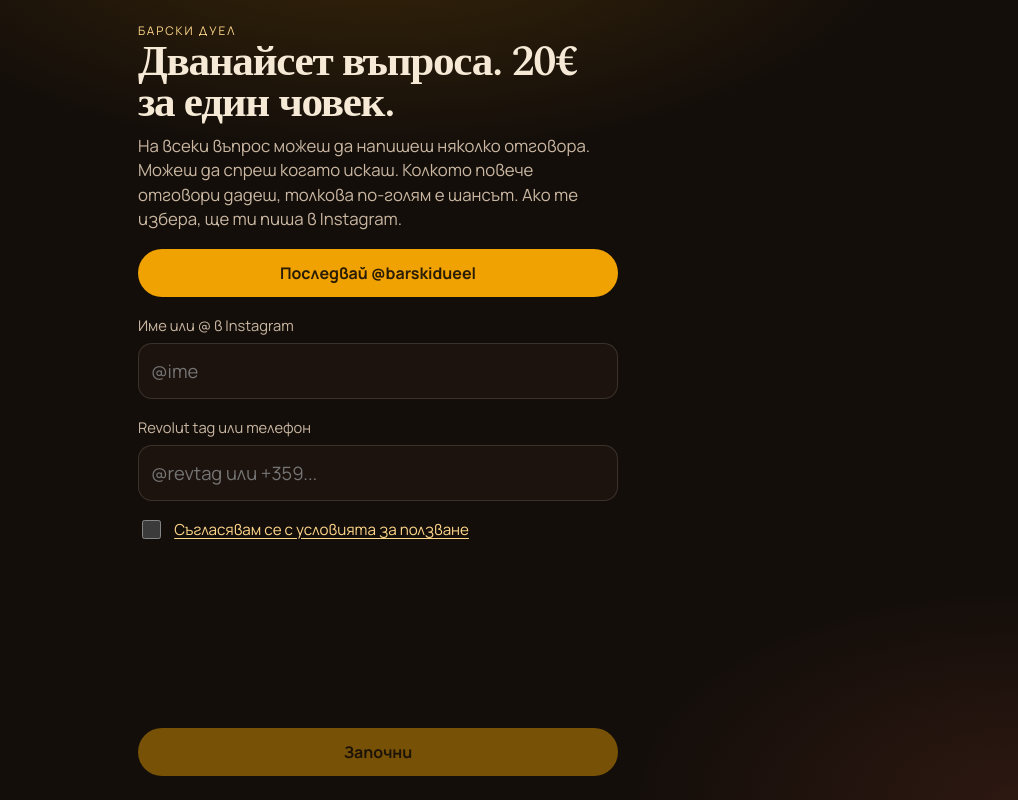
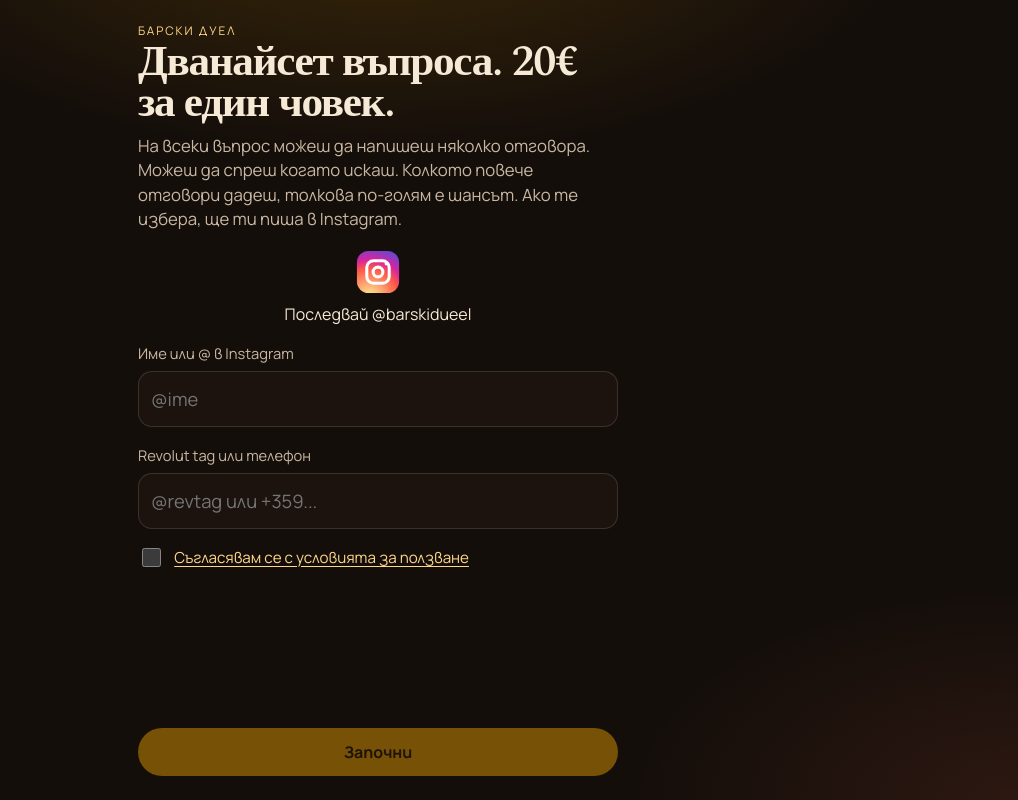
Before and after one commit to ivaylonikolov7/popitahme-100-choveka, a React (Vite) app: page / in a window 1280 px wide. Shown: the whole page, without its empty margins (262-1280 px from the left). Built offline with nearby package versions, Linux system fonts and the light colour scheme.

Commit message:
feat: instagram icon
Signed-off-by: ivaylonikolov7 <ivaylo.nikolov@limechain.tech>

```diff
--- a/src/styles.css
+++ b/src/styles.css
@@ -494,11 +494,16 @@ select.dark-field {
 }
 .survey .dock { margin-top: auto; padding-top: 18px; }
 .survey .follow {
-  display: flex;
-  justify-content: center;
-  margin-top: 18px;
+  display: grid;
+  justify-items: center;
+  gap: 8px;
+  width: max-content;
+  margin: 18px auto 0;
+  color: var(--cream);
+  text-decoration: none;
   text-align: center;
 }
+.survey .follow svg { width: 46px; height: 46px; }
 .answer-stack { display: grid; }
 .answer-stack .btn { justify-self: start; margin-top: 12px; }
 .field { display: grid; gap: 8px; margin: 18px 0 0; }
--- a/src/survey/SurveyApp.tsx
+++ b/src/survey/SurveyApp.tsx
@@ -3,6 +3,28 @@ import { SURVEY_QUESTIONS } from "./questions"
 import { cleanRevolut, revolutOk } from "./revolut"
 
 const DRAFT_KEY = "bar-feuds-survey-draft"
+
+function InstagramFollow() {
+  return (
+    <a className="follow" href="https://www.instagram.com/barskidueel/" target="_blank" rel="noopener noreferrer">
+      <svg viewBox="0 0 24 24" aria-hidden="true">
+        <defs>
+          <radialGradient id="ig" cx="30%" cy="110%" r="150%">
+            <stop offset="0%" stopColor="#fdf497" />
+            <stop offset="45%" stopColor="#fd5949" />
+            <stop offset="60%" stopColor="#d6249f" />
+            <stop offset="90%" stopColor="#285AEB" />
+          </radialGradient>
+        </defs>
+        <rect x="1" y="1" width="22" height="22" rx="6" fill="url(#ig)" />
+        <rect x="6.15" y="6.15" width="11.7" height="11.7" rx="3.5" fill="none" stroke="#fff" strokeWidth="1.6" />
+        <circle cx="12" cy="12" r="2.55" fill="none" stroke="#fff" strokeWidth="1.6" />
+        <circle cx="16.35" cy="7.7" r="0.9" fill="#fff" />
+      </svg>
+      Последвай @barskidueel
+    </a>
+  )
+}
 
 const MAX_ANSWERS = 8
 
@@ -134,9 +156,7 @@ export function SurveyApp() {
             <p className="lede">
               Листчето е прието. Ако те избера, ще ти пиша в Instagram. Последвай профила, за да мога да ти пратя съобщението. 20€ тръгват по Revolut, който написа.
             </p>
-            <a className="btn primary follow" href="https://www.instagram.com/barskidueel/" target="_blank" rel="noopener noreferrer">
-              Последвай @barskidueel
-            </a>
+            <InstagramFollow />
           </>
         ) : step < 0 ? (
           <>
@@ -144,9 +164,7 @@ export function SurveyApp() {
             <p className="lede">
               На всеки въпрос можеш да напишеш няколко отговора. Можеш да спреш когато искаш. Колкото повече отговори дадеш, толкова по-голям е шансът. Ако те избера, ще ти пиша в Instagram.
             </p>
-            <a className="btn primary follow" href="https://www.instagram.com/barskidueel/" target="_blank" rel="noopener noreferrer">
-              Последвай @barskidueel
-            </a>
+            <InstagramFollow />
             <label className="field">
               <span>Име или @ в Instagram</span>
               <input
```
